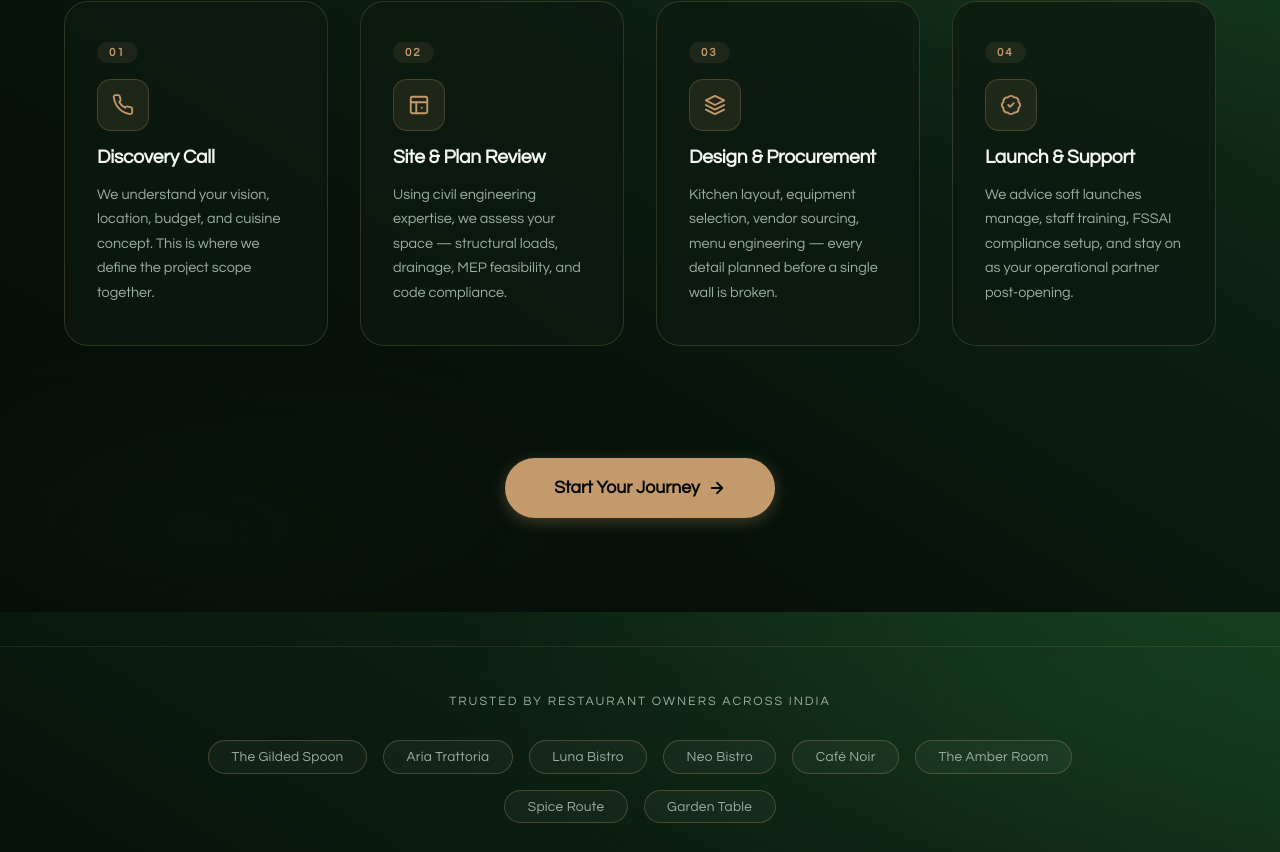
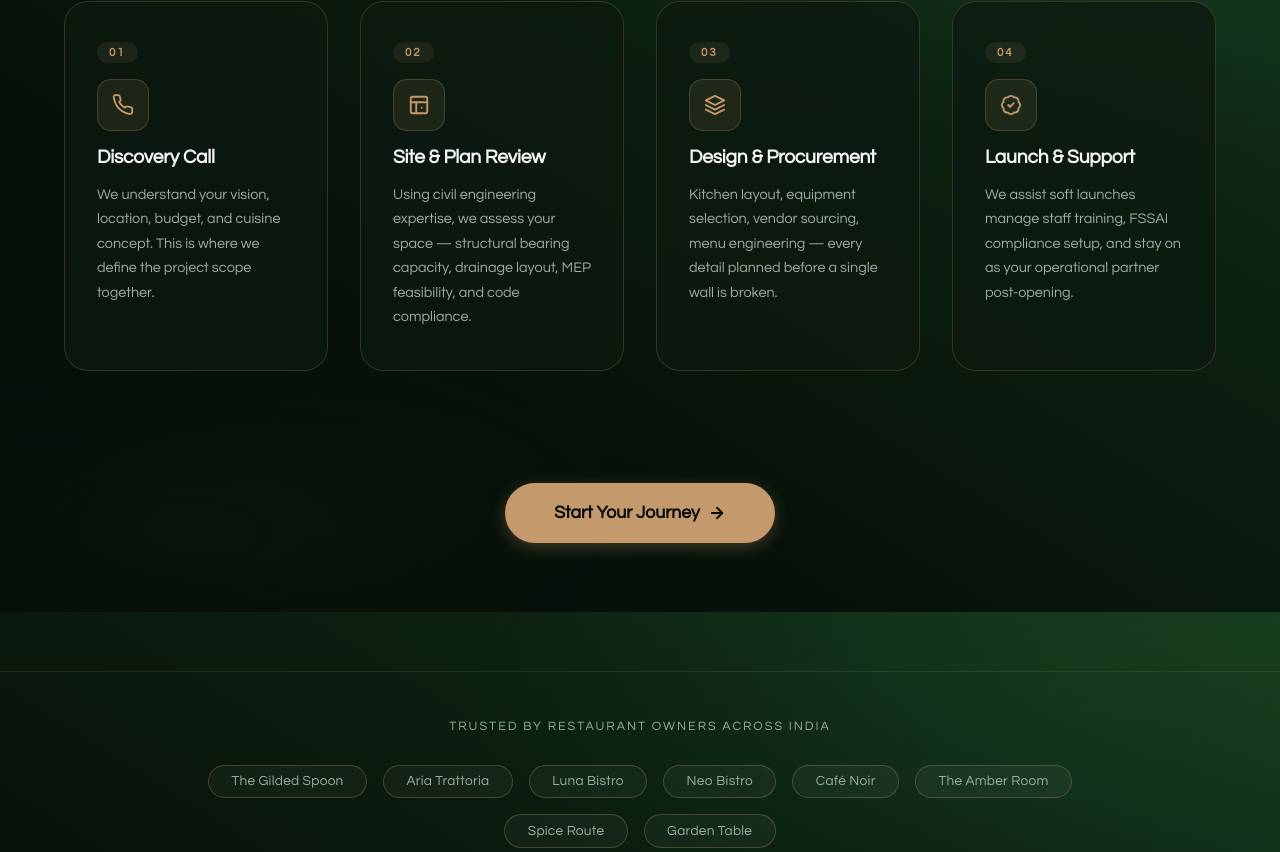
Before and after one commit to Bhargavrajput0110/JRconsultancy, a React (Vite) app in the folder client/: page /locations/1 in a window 1280 px wide. Shown: the part 3388-4240 px from the top of the page. Built offline with nearby package versions, Linux system fonts and the light colour scheme.

Commit message:
Update service details, add-on advisory, and process step descriptions

```diff
--- a/client/src/pages/Home.tsx
+++ b/client/src/pages/Home.tsx
@@ -424,7 +424,7 @@ export default function Home() {
                       </li>
                       <li className="modal-feature-item">
                         <span className="modal-feature-dot" />
-                        <div className="modal-feature-text"><strong>Layout Review:</strong> Civil engineering checks for load-bearing walls and drainage.</div>
+                        <div className="modal-feature-text"><strong>Layout Review:</strong> Civil engineering checks for bearing capacity of structure and drainage.</div>
                       </li>
                       <li className="modal-feature-item">
                         <span className="modal-feature-dot" />
@@ -446,7 +446,7 @@ export default function Home() {
                     <ul className="modal-feature-list">
                       <li className="modal-feature-item">
                         <span className="modal-feature-dot" />
-                        <div className="modal-feature-text"><strong>Menu Design Assistance:</strong> Menu engineering advisory, recipe standardization, and prep-efficient kitchen execution.</div>
+                        <div className="modal-feature-text"><strong>Menu Design Assistance:</strong> Menu engineering advisory, recipe standardization assistance, and prep-efficient kitchen execution.</div>
                       </li>
                       <li className="modal-feature-item">
                         <span className="modal-feature-dot" />
@@ -462,7 +462,7 @@ export default function Home() {
                       </li>
                       <li className="modal-feature-item">
                         <span className="modal-feature-dot" />
-                        <div className="modal-feature-text"><strong>Procurement:</strong> Sourcing heavy equipment from trusted vendor networks at fair prices.</div>
+                        <div className="modal-feature-text"><strong>Procurement:</strong> Sourcing heavy equipment from trusted vendor networks at fair prices through fair processes.</div>
                       </li>
                       <li className="modal-feature-item">
                         <span className="modal-feature-dot" />
@@ -535,7 +535,7 @@ export default function Home() {
                         <h4 style={{ color: 'var(--color-accent)', marginBottom: '0.85rem', fontSize: '1.05rem', textTransform: 'uppercase', letterSpacing: '0.5px' }}>Design & Civil Reviews</h4>
                         <ul className="modal-feature-list">
                           <li className="modal-feature-item"><span className="modal-feature-dot" /><div className="modal-feature-text">Civil & Structural Advice</div></li>
-                          <li className="modal-feature-item"><span className="modal-feature-dot" /><div className="modal-feature-text">Pre-Lease Civil & MEP Load Audit</div></li>
+                          <li className="modal-feature-item"><span className="modal-feature-dot" /><div className="modal-feature-text">Pre-Lease Civil & MEP Structural Audit</div></li>
                           <li className="modal-feature-item"><span className="modal-feature-dot" /><div className="modal-feature-text">Seating Capacity & Interior Review</div></li>
                           <li className="modal-feature-item"><span className="modal-feature-dot" /><div className="modal-feature-text">Design Amendments, Reviews & Comments</div></li>
                           <li className="modal-feature-item"><span className="modal-feature-dot" /><div className="modal-feature-text">Co-ordination with All Other Consultants</div></li>
@@ -597,7 +597,7 @@ export default function Home() {
             {
               step: '02',
               title: 'Site & Plan Review',
-              desc: 'Using civil engineering expertise, we assess your space — structural loads, drainage, MEP feasibility, and code compliance.',
+              desc: 'Using civil engineering expertise, we assess your space — structural bearing capacity, drainage layout, MEP feasibility, and code compliance.',
               icon: (
                 <svg width="22" height="22" viewBox="0 0 24 24" fill="none" stroke="currentColor" strokeWidth="2" strokeLinecap="round" strokeLinejoin="round">
                   <rect width="18" height="18" x="3" y="3" rx="2"/>
@@ -622,7 +622,7 @@ export default function Home() {
             {
               step: '04',
               title: 'Launch & Support',
-              desc: 'We advice soft launches manage, staff training, FSSAI compliance setup, and stay on as your operational partner post-opening.',
+              desc: 'We assist soft launches manage staff training, FSSAI compliance setup, and stay on as your operational partner post-opening.',
               icon: (
                 <svg width="22" height="22" viewBox="0 0 24 24" fill="none" stroke="currentColor" strokeWidth="2" strokeLinecap="round" strokeLinejoin="round">
                   <path d="M3.85 8.62a4 4 0 0 1 4.78-4.77 4 4 0 0 1 6.74 0 4 4 0 0 1 4.78 4.78 4 4 0 0 1 0 6.74 4 4 0 0 1-4.77 4.78 4 4 0 0 1-6.75 0 4 4 0 0 1-4.78-4.77 4 4 0 0 1 0-6.76Z"/>
--- a/client/src/pages/ServicesPage.tsx
+++ b/client/src/pages/ServicesPage.tsx
@@ -140,7 +140,7 @@ export default function ServicesPage() {
     {
       icon: <Compass size={22} color="var(--color-accent, #c49a6c)" />,
       category: 'Site Due Diligence',
-      title: 'Pre-Lease Civil & MEP Load Audit'
+      title: 'Pre-Lease Civil & MEP Structural Audit'
     },
     {
       icon: <FileText size={22} color="var(--color-accent, #c49a6c)" />,
```
